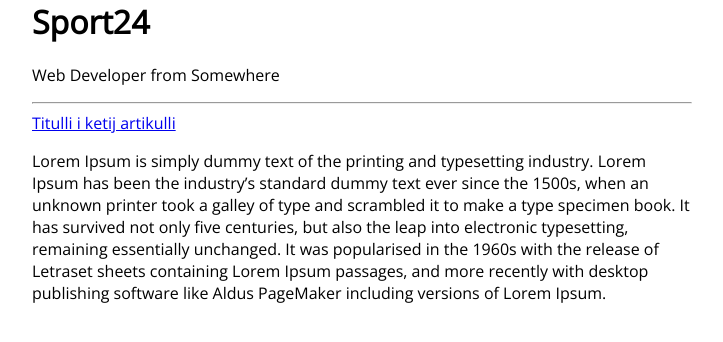
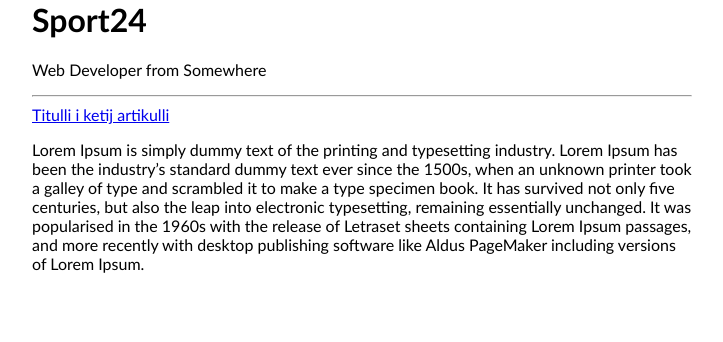
Before and after one commit to 78965/78965.github-io, a Jekyll site: the page built from index.html, in a window 1280 px wide. Shown: the top 342 px of the page, without its empty margins (278-1001 px from the left). Built offline with Jekyll 4.4.1, drawn with Linux system fonts in a browser that asks for light colours.

Commit message:
Update default.html

```diff
--- a/_layouts/default.html
+++ b/_layouts/default.html
@@ -2,7 +2,7 @@
   <head>
     <title>{% if page.title %}{{ page.title }} – {% endif %}{{ site.name }} – {{ site.description }}</title>
     <style>
-      body {max-width:660px;margin:0 auto;font-family:Open Sans;}
+      body {max-width:660px;margin:0 auto;font-family:Trebuchet MS;}
     </style>
         <link href="https://fonts.googleapis.com/css?family=Open+Sans" rel="stylesheet" type="text/css">
   </head>
```
